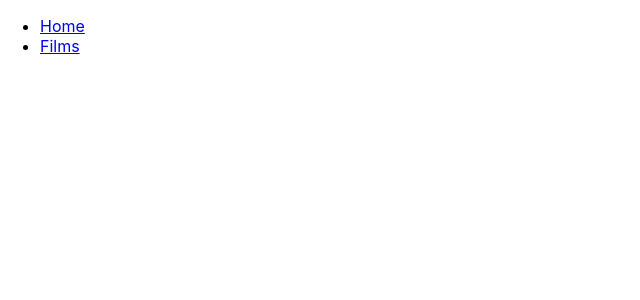
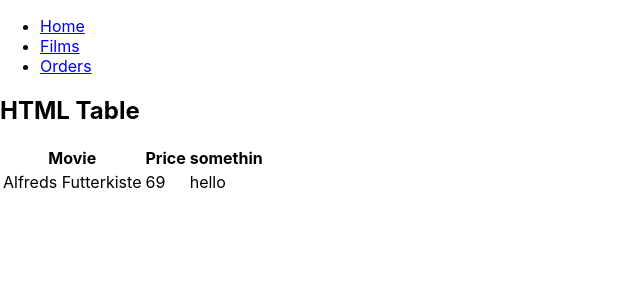
Before and after one commit to kostasliutkus/Filmu_Nuoma_Sistema, a React (Create React App) app in the folder filmu-nuoma-web/: page /OrderList in a window 1280 px wide. Before the commit this address had no page. Shown: the top 300 px of the page, without its empty margins (0-640 px from the left). Built offline with nearby package versions, Linux system fonts and the light colour scheme.

Commit message:
Added a link to orders

```diff
--- a/filmu-nuoma-web/src/App.js
+++ b/filmu-nuoma-web/src/App.js
@@ -3,6 +3,7 @@ import React from "react";
 import FilmList from './pages/FilmSystem/FilmList.js'
 import {Link,Route,Routes } from 'react-router-dom';
 import HomePage from "./pages/HomePage";
+import OrderList from "./pages/OrderSystem/Order.js";
 function App() {
   return (
       <>
@@ -10,11 +11,13 @@ function App() {
           <ul>
               <li><Link to="/">Home</Link></li>
               <li><Link to="/FilmList">Films</Link></li>
+              <li><Link to="/OrderList">Orders</Link></li>
           </ul>
       </nav>
       <Routes>
           <Route path="/" element ={<HomePage/>}/>
           <Route path="/FilmList" element ={<FilmList/>}/>
+          <Route path="/OrderList" element ={<OrderList/>}/>
       </Routes>
       </>
   );
--- a/filmu-nuoma-web/src/pages/OrderSystem/Order.js
+++ b/filmu-nuoma-web/src/pages/OrderSystem/Order.js
@@ -1,3 +1,22 @@
-export default function FirstPost() {
-    return <h1>First Post</h1>;
-  }
+function OrderList() {
+  return (
+      <body>
+      <h2>HTML Table</h2>
+      <table>
+          <tr>
+              <th>Movie</th>
+              <th>Price</th>
+              <th>somethin</th>
+          </tr>
+          <tr>
+              <td>Alfreds Futterkiste</td>
+              <td>69</td>
+              <td>hello</td>
+          </tr>
+
+      </table>
+
+      </body>
+  );
+}
+export default OrderList
```
